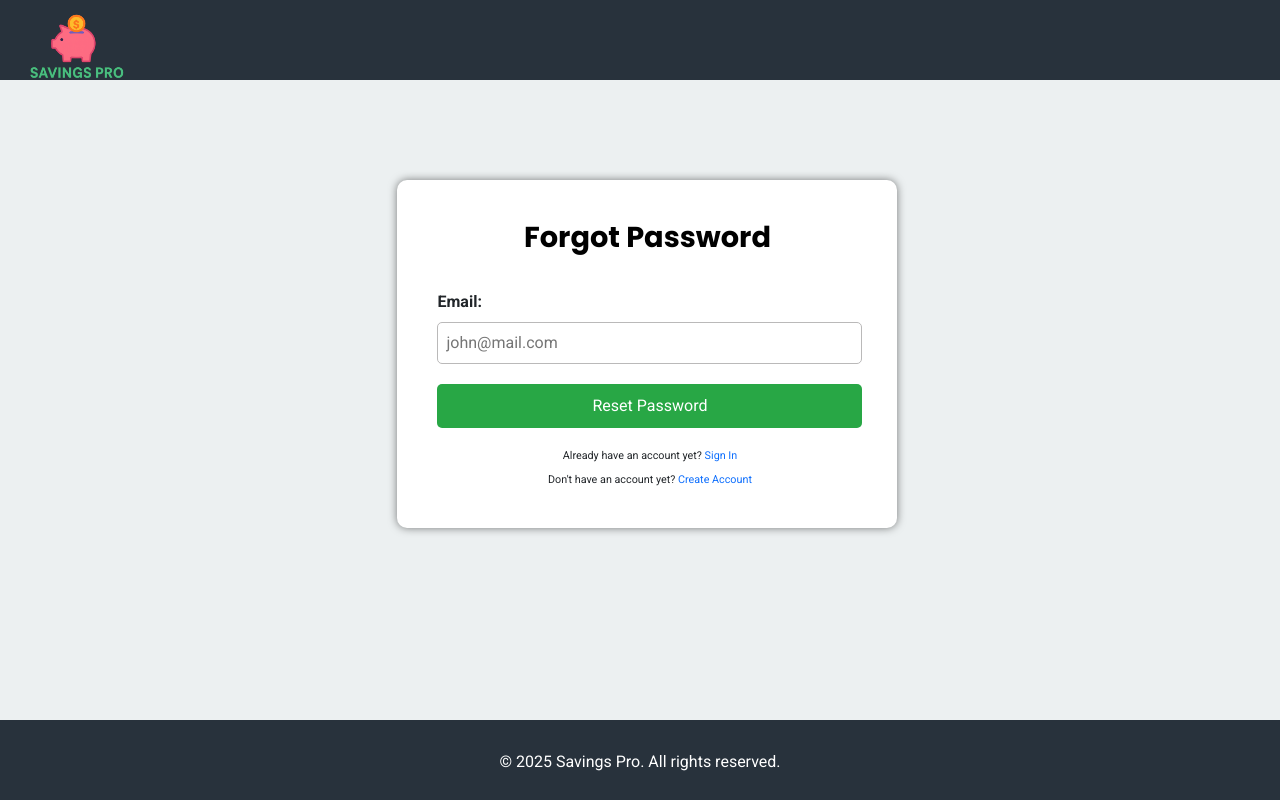
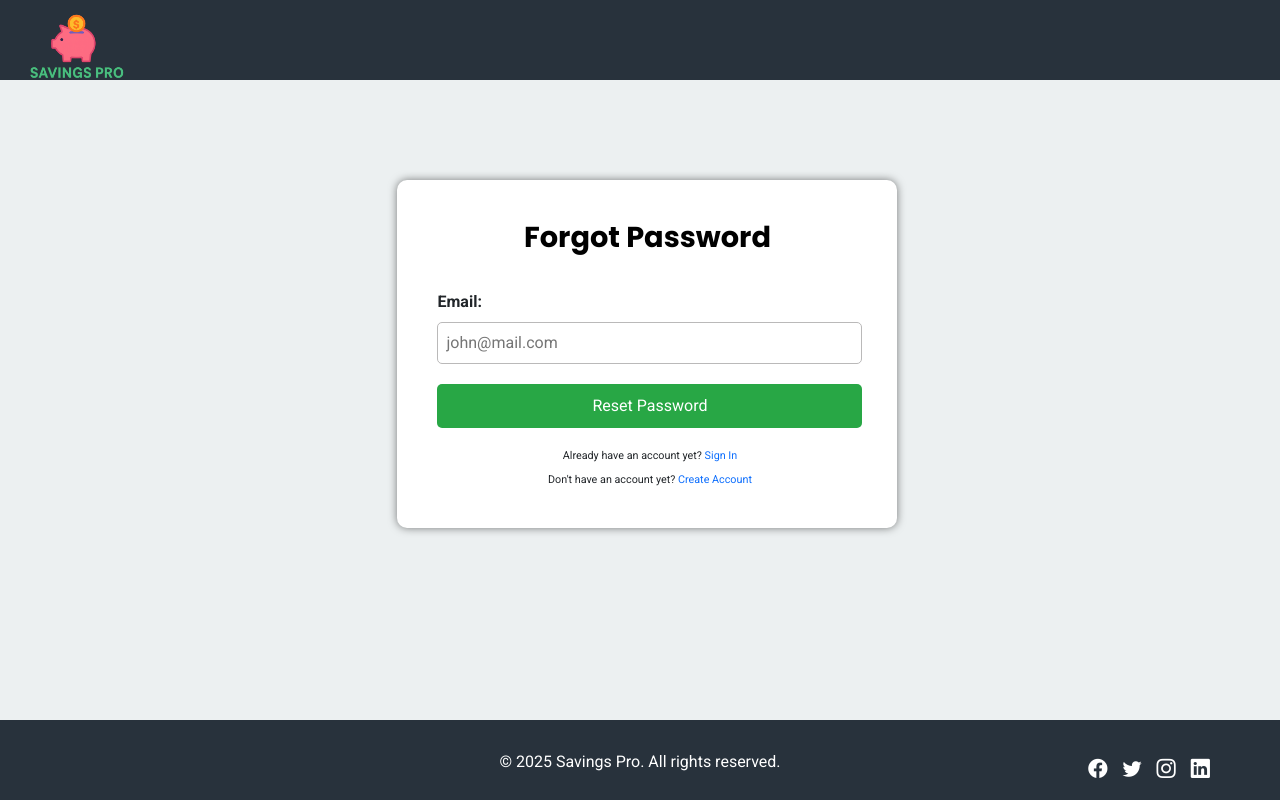
Before and after one commit to kirththiga/SavingsPro, a plain HTML site: page forgot-password.html in a window 1280 px wide. Drawn offline with nearby package versions, Linux system fonts and the light colour scheme.

Commit message:
Added social links.

```diff
--- a/css/styles.css
+++ b/css/styles.css
@@ -226,7 +226,8 @@ form:has(#expense:checked) .income-fields select{
     pointer-events: none;
     opacity: 0.5;
 }
-/**************** Settings Forms ****************/
+
+/**************** Login & Account Forms ****************/
 .login-form{
     width: 500px;
     margin: 60px auto;
@@ -355,6 +356,7 @@ table tr:hover{
 #table-data a:hover{
     font-weight: bold;
 }
+
 /**************** Index Page ****************/
 #about h2{
     font-weight: bold;
@@ -402,4 +404,26 @@ footer{
 
 .about-footer{
     margin-top: 10px;
+    text-align: center;
+    position: relative;
+    padding: 0 60px;
 }
+
+.social-links{
+    display: flex;
+    place-items: center;
+    gap: 15px;
+    position: absolute;
+    right: 50px;
+}
+
+.social-links a{
+    color: white;
+    font-size: 1.2em;
+    text-decoration: none;
+    transition: color 0.7s ease;
+}
+
+.social-links a:hover{
+    color: #007bff;
+}
--- a/forgot-password.html
+++ b/forgot-password.html
@@ -65,6 +65,13 @@
     <footer id="footer">
         <div class="footer-container about-footer">
             <p>&copy; 2025 Savings Pro. All rights reserved.</p>
+
+            <div class="social-links">
+                <a href="https://www.facebook.com" target="_blank" aria-label="Facebook"><i class="bi bi-facebook"></i></a>
+                <a href="https://www.twitter.com" target="_blank" aria-label="Twitter"><i class="bi bi-twitter"></i></a>
+                <a href="https://www.instagram.com" target="_blank" aria-label="Instagram"><i class="bi bi-instagram"></i></a>
+                <a href="https://www.linkedin.com" target="_blank" aria-label="Linkedin"><i class="bi bi-linkedin"></i></a>
+            </div>
         </div>
     </footer>
 </div>
```
Also changed, not shown: index.html (+7 -0 lines), login.html (+7 -0 lines), register.html (+7 -0 lines).
